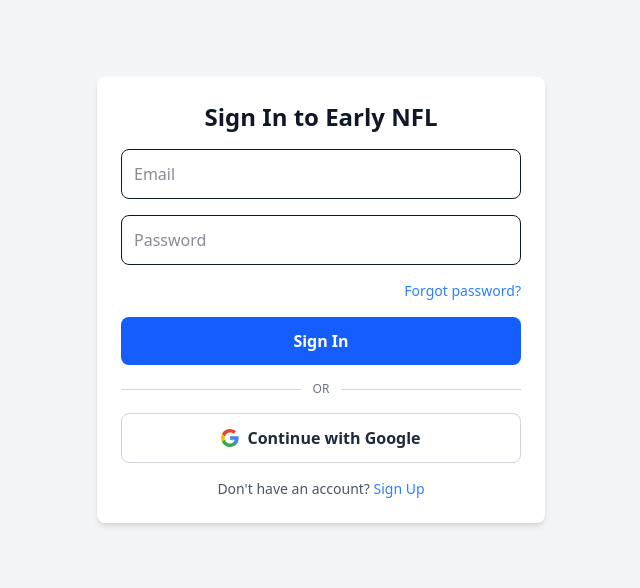
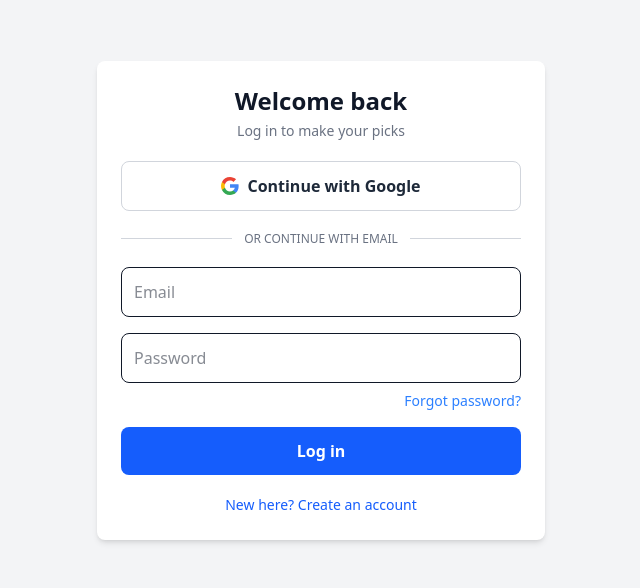
Before and after one commit to Gmunson02/earlynfl2, a Next.js app: page /signin in a window 1280 px wide. Shown: the part 116-704 px from the top of the page, without its empty margins (319-959 px from the left). Built offline with nearby package versions, Linux system fonts and the light colour scheme; no server answers.

Commit message:
Redesign landing/sign-in flow for clarity (Google-first, clearer labels)

```diff
--- a/src/pages/index.js
+++ b/src/pages/index.js
@@ -1,7 +1,7 @@
 import { useRouter } from "next/router";
 import { auth, db } from "../lib/firebase";
-import { onAuthStateChanged, signInAnonymously } from "firebase/auth";
-import { doc, getDoc } from "firebase/firestore";
+import { onAuthStateChanged, signInAnonymously, signInWithPopup, GoogleAuthProvider } from "firebase/auth";
+import { doc, getDoc, setDoc } from "firebase/firestore";
 import { useEffect, useState } from "react";
 import Head from "next/head";
 import Image from "next/image";
@@ -47,7 +47,30 @@
   const handleEmailSignIn = async () => {
     setLoading(true);
     try {
-      router.push("/signin");
+      router.push("/signin?mode=signup");
+    } finally {
+      setLoading(false);
+    }
+  };
+
+  const handleGoogleSignIn = async () => {
+    setLoading(true);
+    try {
+      const cred = await signInWithPopup(auth, new GoogleAuthProvider());
+      const ref = doc(db, "users", cred.user.uid);
+      const snap = await getDoc(ref);
+      if (!snap.exists()) {
+        await setDoc(ref, {
+          displayName: cred.user.displayName || cred.user.email?.split("@")[0] || "",
+          email: cred.user.email || "",
+          theme: "light",
+          createdAt: new Date().toISOString(),
+        });
+      }
+      router.push("/dashboard");
+    } catch (err) {
+      console.error("Google sign-in failed:", err);
+      alert("Google sign-in failed");
     } finally {
       setLoading(false);
     }
@@ -102,19 +125,43 @@
         Dominate the Week.
       </h2>
 
-      <div className="space-y-4 w-full max-w-sm">
+      <div className="space-y-3 w-full max-w-sm">
+        <button
+          onClick={handleGoogleSignIn}
+          disabled={loading}
+          className="w-full flex items-center justify-center gap-2 bg-white hover:bg-gray-50 text-gray-800 font-bold py-3 px-6 rounded-xl shadow border border-gray-200 disabled:opacity-50"
+        >
+          <svg width="18" height="18" viewBox="0 0 18 18" xmlns="http://www.w3.org/2000/svg">
+            <path fill="#4285F4" d="M17.64 9.2c0-.64-.06-1.25-.16-1.84H9v3.48h4.84a4.14 4.14 0 0 1-1.8 2.72v2.26h2.9c1.7-1.57 2.7-3.88 2.7-6.62z"/>
+            <path fill="#34A853" d="M9 18c2.43 0 4.47-.8 5.96-2.18l-2.9-2.26c-.8.54-1.84.86-3.06.86-2.35 0-4.34-1.59-5.05-3.72H.98v2.33A9 9 0 0 0 9 18z"/>
+            <path fill="#FBBC05" d="M3.95 10.7A5.4 5.4 0 0 1 3.67 9c0-.59.1-1.17.28-1.7V4.97H.98A9 9 0 0 0 0 9c0 1.45.35 2.83.98 4.03l2.97-2.33z"/>
+            <path fill="#EA4335" d="M9 3.58c1.32 0 2.5.45 3.44 1.35l2.58-2.58C13.46.89 11.43 0 9 0A9 9 0 0 0 .98 4.97L3.95 7.3C4.66 5.17 6.65 3.58 9 3.58z"/>
+          </svg>
+          Continue with Google
+        </button>
+
         <button
           onClick={handleEmailSignIn}
           disabled={loading}
           className="w-full bg-blue-600 hover:bg-blue-700 text-white font-bold py-3 px-6 rounded-xl shadow disabled:opacity-50"
         >
-          Sign In / Up via Email
+          Sign Up with Email
         </button>
+
+        <p className="text-sm text-gray-600 dark:text-gray-300 pt-1">
+          Already have an account?{" "}
+          <button
+            onClick={() => router.push("/signin")}
+            className="font-semibold text-blue-600 dark:text-blue-400 hover:underline"
+          >
+            Log in
+          </button>
+        </p>
 
         <button
           onClick={handleGuest}
           disabled={loading}
-          className="w-full bg-gray-100 hover:bg-gray-200 dark:bg-gray-700 dark:hover:bg-gray-600 text-gray-800 dark:text-white font-medium py-3 px-6 rounded-xl shadow"
+          className="text-sm text-gray-500 dark:text-gray-400 hover:underline pt-2"
         >
           Continue as Guest
         </button>
--- a/src/pages/signin.jsx
+++ b/src/pages/signin.jsx
@@ -1,4 +1,4 @@
-import { useState } from "react";
+import { useEffect, useState } from "react";
 import { auth, db } from "../lib/firebase";
 import {
   signInWithEmailAndPassword,
@@ -17,6 +17,11 @@
   const [error, setError] = useState(null);
   const [message, setMessage] = useState(null);
   const router = useRouter();
+
+  // Let the landing page deep-link straight into sign-up mode
+  useEffect(() => {
+    if (router.query.mode === "signup") setIsSignUp(true);
+  }, [router.query.mode]);
 
   const handleSubmit = async (e) => {
     e.preventDefault();
@@ -79,9 +84,33 @@
   return (
     <div className="min-h-screen flex flex-col items-center justify-center bg-gray-100 dark:bg-gray-900 px-4">
       <div className="w-full max-w-md p-6 bg-white dark:bg-gray-800 rounded-lg shadow-md">
-        <h2 className="text-2xl font-bold text-center mb-4 text-gray-900 dark:text-white">
-          {isSignUp ? "Create an Account" : "Sign In to Early NFL"}
+        <h2 className="text-2xl font-bold text-center text-gray-900 dark:text-white">
+          {isSignUp ? "Create your account" : "Welcome back"}
         </h2>
+        <p className="text-center text-sm text-gray-500 dark:text-gray-400 mt-1 mb-5">
+          {isSignUp ? "Join the league in a few seconds" : "Log in to make your picks"}
+        </p>
+
+        <button
+          type="button"
+          onClick={handleGoogleSignIn}
+          className="w-full flex items-center justify-center gap-2 border border-gray-300 dark:border-gray-600 py-3 rounded-lg font-semibold text-gray-800 dark:text-white hover:bg-gray-50 dark:hover:bg-gray-700"
+        >
+          <svg width="18" height="18" viewBox="0 0 18 18" xmlns="http://www.w3.org/2000/svg">
+            <path fill="#4285F4" d="M17.64 9.2c0-.64-.06-1.25-.16-1.84H9v3.48h4.84a4.14 4.14 0 0 1-1.8 2.72v2.26h2.9c1.7-1.57 2.7-3.88 2.7-6.62z"/>
+            <path fill="#34A853" d="M9 18c2.43 0 4.47-.8 5.96-2.18l-2.9-2.26c-.8.54-1.84.86-3.06.86-2.35 0-4.34-1.59-5.05-3.72H.98v2.33A9 9 0 0 0 9 18z"/>
+            <path fill="#FBBC05" d="M3.95 10.7A5.4 5.4 0 0 1 3.67 9c0-.59.1-1.17.28-1.7V4.97H.98A9 9 0 0 0 0 9c0 1.45.35 2.83.98 4.03l2.97-2.33z"/>
+            <path fill="#EA4335" d="M9 3.58c1.32 0 2.5.45 3.44 1.35l2.58-2.58C13.46.89 11.43 0 9 0A9 9 0 0 0 .98 4.97L3.95 7.3C4.66 5.17 6.65 3.58 9 3.58z"/>
+          </svg>
+          Continue with Google
+        </button>
+
+        <div className="flex items-center gap-3 my-5">
+          <div className="h-px flex-1 bg-gray-300 dark:bg-gray-600" />
+          <span className="text-xs text-gray-500 dark:text-gray-400">OR CONTINUE WITH EMAIL</span>
+          <div className="h-px flex-1 bg-gray-300 dark:bg-gray-600" />
+        </div>
+
         <form onSubmit={handleSubmit} className="space-y-4">
           <input
             type="email"
@@ -99,8 +128,8 @@
             required
             className="w-full p-3 border rounded-lg dark:bg-gray-700 dark:text-white"
           />
-          <div className="text-right text-sm">
           {!isSignUp && (
+            <div className="text-right text-sm -mt-2">
               <button
                 type="button"
                 onClick={handleForgotPassword}
@@ -108,51 +137,29 @@
               >
                 Forgot password?
               </button>
+            </div>
           )}
-          </div>
           {error && <p className="text-red-500 text-sm text-center">{error}</p>}
           {message && <p className="text-green-500 text-sm text-center">{message}</p>}
           <button
             type="submit"
             className="w-full bg-blue-600 hover:bg-blue-700 text-white py-3 rounded-lg font-semibold"
           >
-            {isSignUp ? "Sign Up" : "Sign In"}
+            {isSignUp ? "Create account" : "Log in"}
           </button>
         </form>
 
-        <div className="flex items-center gap-3 my-4">
-          <div className="h-px flex-1 bg-gray-300 dark:bg-gray-600" />
-          <span className="text-xs text-gray-500 dark:text-gray-400">OR</span>
-          <div className="h-px flex-1 bg-gray-300 dark:bg-gray-600" />
-        </div>
-
         <button
           type="button"
-          onClick={handleGoogleSignIn}
-          className="w-full flex items-center justify-center gap-2 border border-gray-300 dark:border-gray-600 py-3 rounded-lg font-semibold text-gray-800 dark:text-white hover:bg-gray-50 dark:hover:bg-gray-700"
-        >
-          <svg width="18" height="18" viewBox="0 0 18 18" xmlns="http://www.w3.org/2000/svg">
-            <path fill="#4285F4" d="M17.64 9.2c0-.64-.06-1.25-.16-1.84H9v3.48h4.84a4.14 4.14 0 0 1-1.8 2.72v2.26h2.9c1.7-1.57 2.7-3.88 2.7-6.62z"/>
-            <path fill="#34A853" d="M9 18c2.43 0 4.47-.8 5.96-2.18l-2.9-2.26c-.8.54-1.84.86-3.06.86-2.35 0-4.34-1.59-5.05-3.72H.98v2.33A9 9 0 0 0 9 18z"/>
-            <path fill="#FBBC05" d="M3.95 10.7A5.4 5.4 0 0 1 3.67 9c0-.59.1-1.17.28-1.7V4.97H.98A9 9 0 0 0 0 9c0 1.45.35 2.83.98 4.03l2.97-2.33z"/>
-            <path fill="#EA4335" d="M9 3.58c1.32 0 2.5.45 3.44 1.35l2.58-2.58C13.46.89 11.43 0 9 0A9 9 0 0 0 .98 4.97L3.95 7.3C4.66 5.17 6.65 3.58 9 3.58z"/>
-          </svg>
-          Continue with Google
-        </button>
-
-        <p className="mt-4 text-center text-sm text-gray-600 dark:text-gray-300">
-          {isSignUp ? "Already have an account?" : "Don't have an account?"}{" "}
-          <button
-            className="text-blue-500 hover:underline"
           onClick={() => {
             setIsSignUp(!isSignUp);
             setError(null);
             setMessage(null);
           }}
+          className="w-full mt-5 text-center text-sm font-medium text-blue-600 dark:text-blue-400 hover:underline"
         >
-            {isSignUp ? "Sign In" : "Sign Up"}
+          {isSignUp ? "Already have an account? Log in" : "New here? Create an account"}
         </button>
-        </p>
       </div>
     </div>
   );
```
Lines whose indentation alone changed are shown as unchanged.
